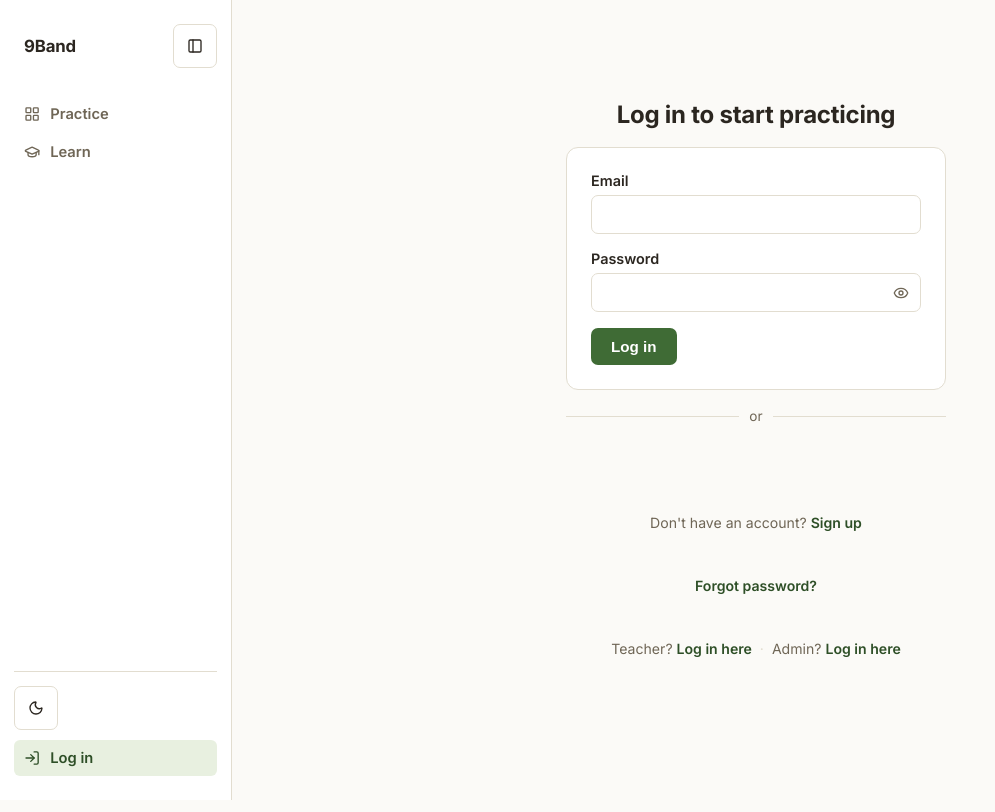
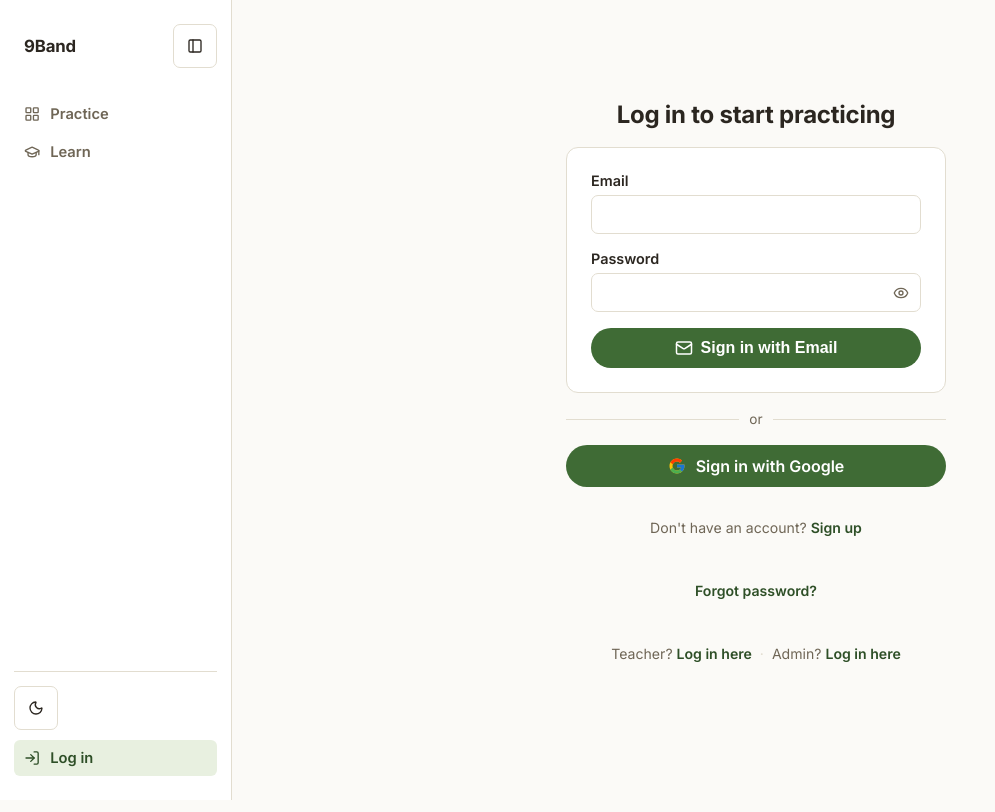
Before and after one commit to OkibeAbang/IELTS_Grader, a React (Create React App) app in the folder client/: page /login in a window 1280 px wide. Shown: the whole page, without its empty margins (0-995 px from the left). Built offline with nearby package versions, Linux system fonts and the light colour scheme; no server answers; the HTML template or start-up script is replaced by a standard one.

Commit message:
Sign in with google button fixed

```diff
--- a/client/src/App.css
+++ b/client/src/App.css
@@ -699,9 +699,55 @@ h3 {
   background: var(--brown-line);
 }
 
+.auth-submit-btn {
+  align-self: stretch;
+  width: 100%;
+  display: flex;
+  align-items: center;
+  justify-content: center;
+  gap: 8px;
+  padding: 11px 20px;
+  font-size: 1rem;
+  border-radius: 999px;
+}
+
 .google-login-row {
-  display: flex;
+  position: relative;
+  width: 100%;
+}
+
+/* Google's own button only offers blue/black/outline themes (no green) and
+   renders inside a secure iframe, so its internal colors can't be CSS-
+   overridden without distorting the real logo. This decorative layer shows
+   our brand green instead; the real, fully-functional GoogleLogin button
+   (same ID-token flow, untouched) sits on top at opacity 0 and receives the
+   actual click/tap — a standard, accessible "styled overlay" pattern. */
+.google-auth-styled {
+  display: flex;
+  align-items: center;
   justify-content: center;
+  gap: 10px;
+  width: 100%;
+  padding: 11px 20px;
+  font-size: 1rem;
+  font-weight: 600;
+  border-radius: 999px;
+  background: var(--green);
+  color: #fff;
+  pointer-events: none;
+  transition: filter 0.12s ease;
+}
+
+.google-login-row:hover .google-auth-styled {
+  filter: brightness(0.92);
+}
+
+.google-auth-real {
+  position: absolute;
+  inset: 0;
+  opacity: 0;
+  overflow: hidden;
+  border-radius: 999px;
 }
 
 .auth-switch {
--- /dev/null
+++ b/client/src/components/GoogleAuthButton.js
@@ -0,0 +1,69 @@
+import { useEffect, useRef, useState } from 'react';
+import { GoogleLogin } from '@react-oauth/google';
+
+// Google's official "G" logomark — kept in its real brand colors on
+// purpose, same as how a colored Apple/Facebook button still shows their
+// real white logo rather than a recolored one.
+function GoogleGlyph() {
+  return (
+    <svg width="18" height="18" viewBox="0 0 48 48" aria-hidden="true" focusable="false">
+      <path
+        fill="#FFC107"
+        d="M43.611 20.083H42V20H24v8h11.303c-1.649 4.657-6.08 8-11.303 8-6.627 0-12-5.373-12-12s5.373-12 12-12c3.059 0 5.842 1.154 7.961 3.039l5.657-5.657C34.046 6.053 29.268 4 24 4 12.955 4 4 12.955 4 24s8.955 20 20 20 20-8.955 20-20c0-1.341-.138-2.651-.389-3.917z"
+      />
+      <path
+        fill="#FF3D00"
+        d="M6.306 14.691l6.571 4.819C14.655 15.108 18.961 12 24 12c3.059 0 5.842 1.154 7.961 3.039l5.657-5.657C34.046 6.053 29.268 4 24 4 16.318 4 9.656 8.337 6.306 14.691z"
+      />
+      <path
+        fill="#4CAF50"
+        d="M24 44c5.166 0 9.86-1.977 13.409-5.192l-6.19-5.238C29.211 35.091 26.715 36 24 36c-5.202 0-9.619-3.317-11.283-7.946l-6.522 5.025C9.505 39.556 16.227 44 24 44z"
+      />
+      <path
+        fill="#1976D2"
+        d="M43.611 20.083H42V20H24v8h11.303a12.04 12.04 0 0 1-4.087 5.571l.003-.002 6.19 5.238C36.971 39.205 44 34 44 24c0-1.341-.138-2.651-.389-3.917z"
+      />
+    </svg>
+  );
+}
+
+/**
+ * A green, brand-consistent "Sign in with Google" button. Google's own GSI
+ * widget only offers blue/black/outline themes and renders inside a secure
+ * iframe (its internal colors can't be CSS-recolored without distorting the
+ * real logo), so this layers our own green pill UNDER the real widget, which
+ * sits on top at opacity 0 and actually receives the click — the real,
+ * unmodified GoogleLogin component still drives the whole flow (same
+ * ID-token credential it always returned via onSuccess), only its paint is
+ * hidden. The decorative layer is aria-hidden so screen readers only see
+ * the real, properly-labelled Google button underneath.
+ */
+export default function GoogleAuthButton({ onSuccess, onError, label = 'Sign in with Google' }) {
+  const containerRef = useRef(null);
+  const [width, setWidth] = useState(null);
+
+  useEffect(() => {
+    const el = containerRef.current;
+    if (!el) return undefined;
+    const observer = new ResizeObserver((entries) => {
+      const w = entries[0]?.contentRect?.width;
+      if (w) setWidth(Math.round(w));
+    });
+    observer.observe(el);
+    return () => observer.disconnect();
+  }, []);
+
+  return (
+    <div className="google-login-row" ref={containerRef}>
+      <div className="google-auth-styled" aria-hidden="true">
+        <GoogleGlyph />
+        <span>{label}</span>
+      </div>
+      {width && (
+        <div className="google-auth-real">
+          <GoogleLogin onSuccess={onSuccess} onError={onError} theme="outline" shape="pill" size="large" width={width} />
+        </div>
+      )}
+    </div>
+  );
+}
--- a/client/src/pages/LoginPage.js
+++ b/client/src/pages/LoginPage.js
@@ -1,10 +1,11 @@
 import { useState } from 'react';
 import { Link, useNavigate, useLocation } from 'react-router-dom';
-import { GoogleLogin } from '@react-oauth/google';
+import { Mail } from 'lucide-react';
 import { useAuth } from '../hooks/useAuth';
 import useDelayedNotice from '../hooks/useDelayedNotice';
 import useDocumentTitle from '../hooks/useDocumentTitle';
 import PasswordInput from '../components/PasswordInput';
+import GoogleAuthButton from '../components/GoogleAuthButton';
 import { toolRedirectLabel } from '../config/toolRedirects';
 
 export default function LoginPage() {
@@ -73,8 +74,9 @@ export default function LoginPage() {
 
         {error && <div className="error-banner">{error}</div>}
 
-        <button type="submit" className="submit-btn" disabled={submitting}>
-          {submitting ? 'Logging in…' : 'Log in'}
+        <button type="submit" className="submit-btn auth-submit-btn" disabled={submitting}>
+          <Mail size={18} aria-hidden="true" />
+          {submitting ? 'Logging in…' : 'Sign in with Email'}
         </button>
         {showColdStartHint && (
           <p className="cold-start-hint">
@@ -90,9 +92,11 @@ export default function LoginPage() {
         </div>
       )}
       {process.env.REACT_APP_GOOGLE_CLIENT_ID && (
-        <div className="google-login-row">
-          <GoogleLogin onSuccess={handleGoogleSuccess} onError={() => setError('Google sign-in failed')} />
-        </div>
+        <GoogleAuthButton
+          onSuccess={handleGoogleSuccess}
+          onError={() => setError('Google sign-in failed')}
+          label="Sign in with Google"
+        />
       )}
 
       <p className="auth-switch">
--- a/client/src/pages/SignupPage.js
+++ b/client/src/pages/SignupPage.js
@@ -1,10 +1,11 @@
 import { useState } from 'react';
 import { Link, useNavigate, useLocation } from 'react-router-dom';
-import { GoogleLogin } from '@react-oauth/google';
+import { Mail } from 'lucide-react';
 import { useAuth } from '../hooks/useAuth';
 import useDelayedNotice from '../hooks/useDelayedNotice';
 import useDocumentTitle from '../hooks/useDocumentTitle';
 import PasswordInput from '../components/PasswordInput';
+import GoogleAuthButton from '../components/GoogleAuthButton';
 import { toolRedirectLabel } from '../config/toolRedirects';
 
 export default function SignupPage() {
@@ -75,8 +76,9 @@ export default function SignupPage() {
 
         {error && <div className="error-banner">{error}</div>}
 
-        <button type="submit" className="submit-btn" disabled={submitting}>
-          {submitting ? 'Creating account…' : 'Sign up'}
+        <button type="submit" className="submit-btn auth-submit-btn" disabled={submitting}>
+          <Mail size={18} aria-hidden="true" />
+          {submitting ? 'Creating account…' : 'Sign up with Email'}
         </button>
         {showColdStartHint && (
           <p className="cold-start-hint">
@@ -92,9 +94,11 @@ export default function SignupPage() {
         </div>
       )}
       {process.env.REACT_APP_GOOGLE_CLIENT_ID && (
-        <div className="google-login-row">
-          <GoogleLogin onSuccess={handleGoogleSuccess} onError={() => setError('Google sign-in failed')} />
-        </div>
+        <GoogleAuthButton
+          onSuccess={handleGoogleSuccess}
+          onError={() => setError('Google sign-in failed')}
+          label="Sign up with Google"
+        />
       )}
 
       <p className="auth-switch">
```
